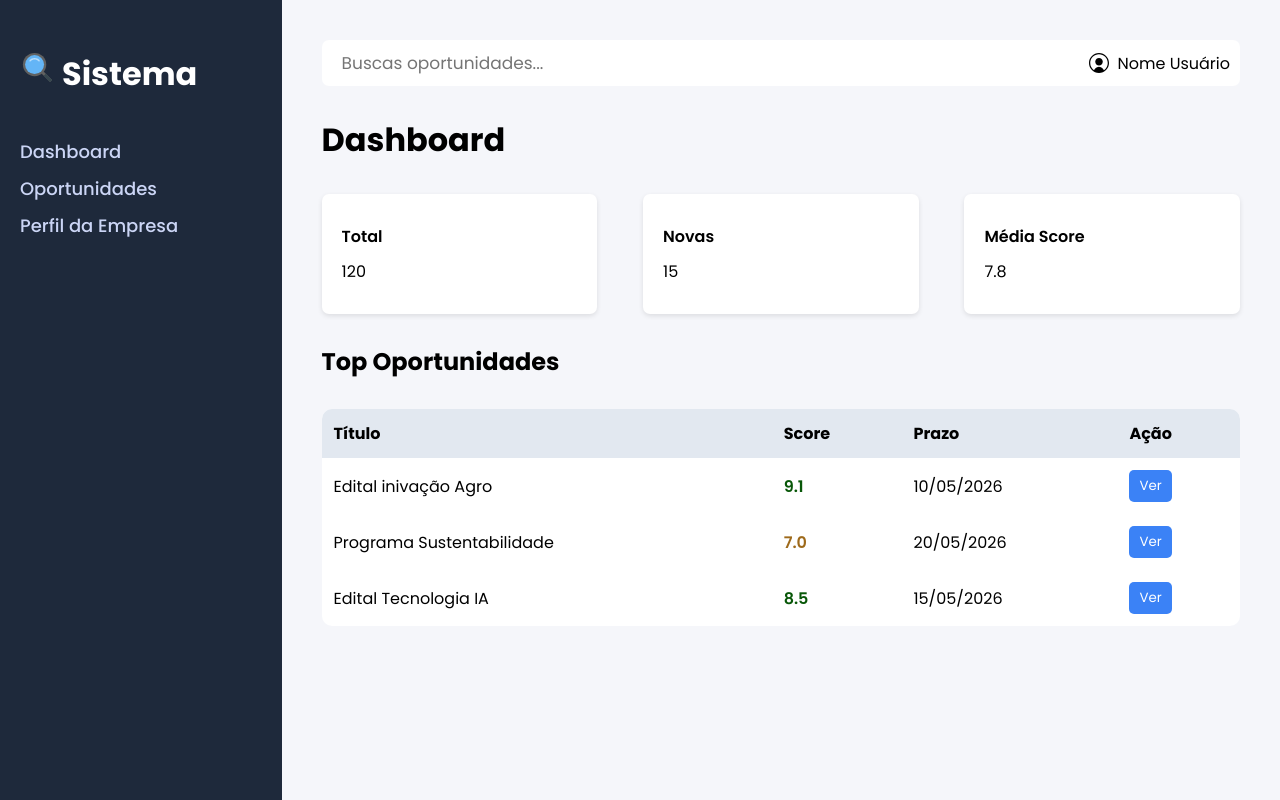
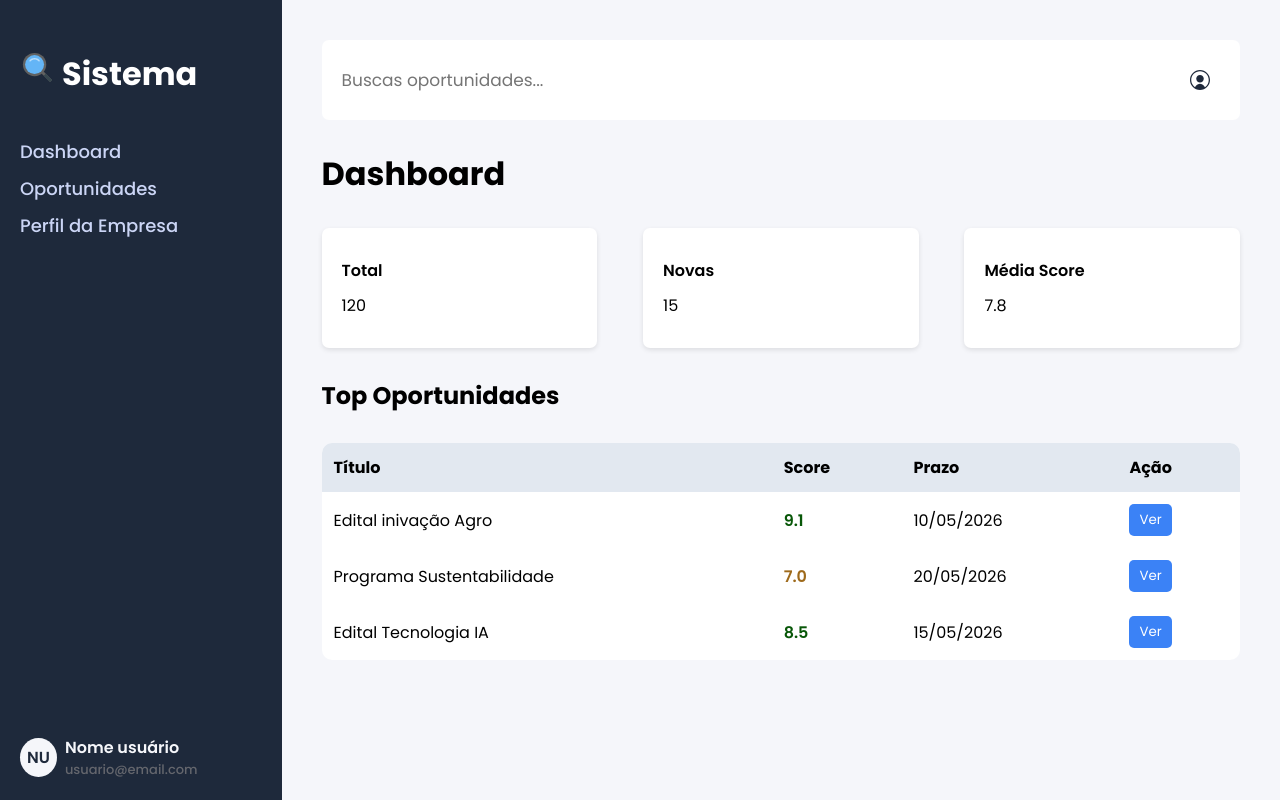
Before and after one commit to Heber-Wl/pipeline-de-sistema-frontend, a React (Vite) app: page / in a window 1280 px wide. Built offline with nearby package versions, Linux system fonts and the light colour scheme.

Commit message:
fix - Ajuste de layout antigo

```diff
--- a/src/components/layout/Layout.css
+++ b/src/components/layout/Layout.css
@@ -4,6 +4,9 @@
     min-height: 100vh;
 }
 .menu-lateral {
+    display: flex;
+    flex-direction: column;
+    justify-content: space-between;
     width: 22%;
     background-color: #1e293b;
 }
@@ -36,7 +39,34 @@
         color: #fff;
     }
 }
+.user {
+    display: flex;
+    padding: 20px;
+    gap: 15px;
+}
 .pagina {
     width: 78%;
     background-color: #f5f6fa;
 }
+.logo-iniciais {
+    padding: 7px;
+    border-radius: 50%;
+    background-color: #f5f6fa;
+}
+.iniciais {
+    color: #1e293b;
+    font-weight: 600;
+}
+.nome-email {
+    display: flex;
+    flex-direction: column;
+}
+.nome {
+    color: #f5f6fa;
+    font-weight: 600;
+}
+.email {
+    color: #64666d;
+    font-size: 13px;
+    font-weight: 500;
+}
--- a/src/components/layout/Menu.tsx
+++ b/src/components/layout/Menu.tsx
@@ -5,6 +5,7 @@ export default function Menu({ children }: { children: ReactNode }) {
     return (
         <div className="content">
             <div className="menu-lateral">
+                <div className="opcoes-home">
                     <div className="home">
                         <svg className='svg search' xmlns="http://www.w3.org/2000/svg" viewBox="0 0 48 48"><g fill="#616161"><path d="m29.175 31.99l2.828-2.827l12.019 12.019l-2.828 2.827z"/><circle cx="20" cy="20" r="16"/></g><path fill="#37474f" d="m32.45 35.34l2.827-2.828l8.696 8.696l-2.828 2.828z"/><circle cx="20" cy="20" r="13" fill="#64b5f6"/><path fill="#bbdefb" d="M26.9 14.2c-1.7-2-4.2-3.2-6.9-3.2s-5.2 1.2-6.9 3.2c-.4.4-.3 1.1.1 1.4c.4.4 1.1.3 1.4-.1C16 13.9 17.9 13 20 13s4 .9 5.4 2.5c.2.2.5.4.8.4c.2 0 .5-.1.6-.2c.4-.4.4-1.1.1-1.5"/></svg>
                         <h1 className='titulo'>Sistema</h1>
@@ -15,6 +16,16 @@ export default function Menu({ children }: { children: ReactNode }) {
                         <a >Perfil da Empresa</a>
                     </div>
                 </div>
+                <div className="user">
+                    <div className="logo-iniciais">
+                        <span className='iniciais'>NU</span>
+                    </div>
+                    <div className="nome-email">
+                        <span className='nome'>Nome usuário</span>
+                        <span className='email'>usuario@email.com</span>
+                    </div>
+                </div>
+            </div>
             <div className="pagina">
                 {children}
             </div>
--- a/src/pages/Dashboard/Dashboard.tsx
+++ b/src/pages/Dashboard/Dashboard.tsx
@@ -8,8 +8,8 @@ function Dashboard() {
                 <div className="dash-home">
                     <input name='opotunidades' type="text" placeholder='Buscas oportunidades...' />
                     <div className="user">
-                        <svg xmlns="http://www.w3.org/2000/svg" width="20" height="20" viewBox="0 0 16 16"><path fill="#000" d="M11 7c0 1.66-1.34 3-3 3S5 8.66 5 7s1.34-3 3-3s3 1.34 3 3"/><path fill="#000" fill-rule="evenodd" d="M16 8c0 4.42-3.58 8-8 8s-8-3.58-8-8s3.58-8 8-8s8 3.58 8 8M4 13.75C4.16 13.484 5.71 11 7.99 11c2.27 0 3.83 2.49 3.99 2.75A6.98 6.98 0 0 0 14.99 8c0-3.87-3.13-7-7-7s-7 3.13-7 7c0 2.38 1.19 4.49 3.01 5.75" clip-rule="evenodd"/></svg>
-                        <span>Nome Usuário</span>
+                        <svg xmlns="http://www.w3.org/2000/svg" width="20" height="20" viewBox="0 0 16 16"><path fill="#1e293b" d="M11 7c0 1.66-1.34 3-3 3S5 8.66 5 7s1.34-3 3-3s3 1.34 3 3"/><path fill="#1e293b" fill-rule="evenodd" d="M16 8c0 4.42-3.58 8-8 8s-8-3.58-8-8s3.58-8 8-8s8 3.58 8 8M4 13.75C4.16 13.484 5.71 11 7.99 11c2.27 0 3.83 2.49 3.99 2.75A6.98 6.98 0 0 0 14.99 8c0-3.87-3.13-7-7-7s-7 3.13-7 7c0 2.38 1.19 4.49 3.01 5.75" clip-rule="evenodd"/></svg>
+
                     </div>
                 </div>
                 <h1>Dashboard</h1>
```
Lines whose indentation alone changed are shown as unchanged.
